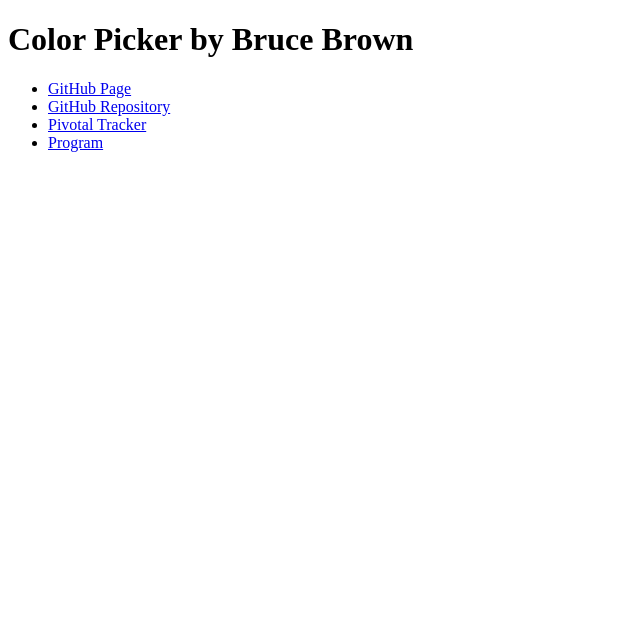
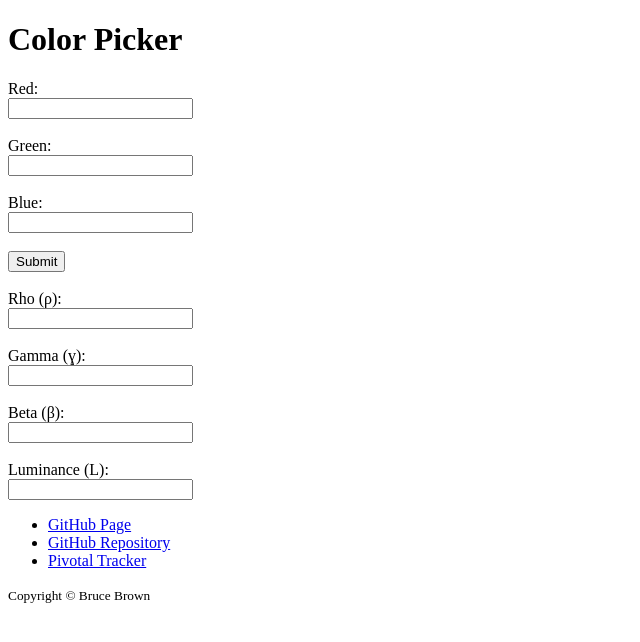
Before and after one commit to bbrown32CVTC/ColorPicker, a plain HTML site: page index.html in a window 1280 px wide. Shown: the whole page, without its empty margins (0-640 px from the left). Drawn offline with Linux system fonts and the light colour scheme.

Commit message:
Added RGB forms and PYBL fields

```diff
--- a/index.html
+++ b/index.html
@@ -7,15 +7,45 @@
 
   <body>
     <header>
-    <h1>Color Picker by Bruce Brown</h1>
+      <h1>Color Picker</h1>
     </header>
+
+    <main>
+      <form>
+        <label for="red">Red:</label><br>
+        <input type="text" id="red" name="red"><br><br>
+        <label for="green">Green:</label><br>
+        <input type="text" id="green" name="green"><br><br>
+        <label for="blue">Blue:</label><br>
+        <input type="text" id="blue" name="blue"><br><br>
+        <input type="submit" value="Submit"><br><br>
+      </form>
+
+      <div id="Conversion">
+        <form>
+          <label for="rho">Rho (ρ):</label><br>
+          <input type="text" id="rho" name="rho"><br><br>
+          <label for="gamma">Gamma (ɣ):</label><br>
+          <input type="text" id="gamma" name="gamma"><br><br>
+          <label for="beta">Beta (β):</label><br>
+          <input type="text" id="beta" name="beta"><br><br>
+          <label for="luminance ">Luminance (L):</label><br>
+          <input type="text" id="luminance" name="luminance"><br>
+        </form>
+      </div>
+    </main>
+
+    <footer>
       <nav>
         <ul>
           <li><a href="https://bbrown32cvtc.github.io/ColorPicker/">GitHub Page</a></li>
           <li><a href="https://github.com/bbrown32CVTC/ColorPicker">GitHub Repository</a></li>
           <li><a href="https://www.pivotaltracker.com/n/projects/2554143">Pivotal Tracker</a></li>
-        <li><a href="colorpicker.html">Program</a></li>
         </ul>
       </nav>
+      <small>Copyright &copy; Bruce Brown</small>
+    </footer>
+
   </body>
+
 </html>
```
Lines whose indentation alone changed are shown as unchanged.
